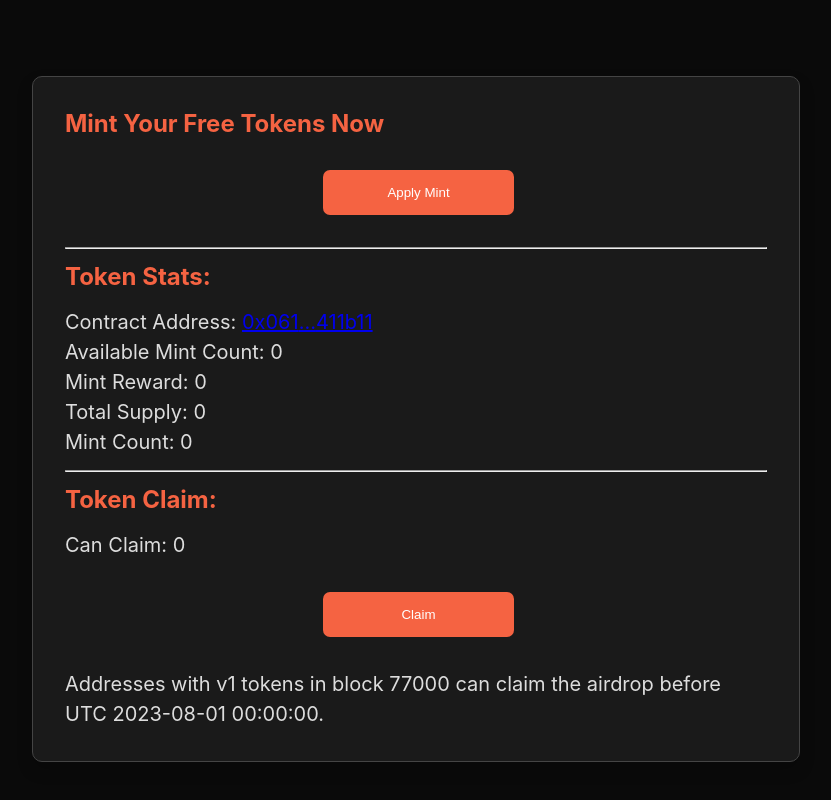
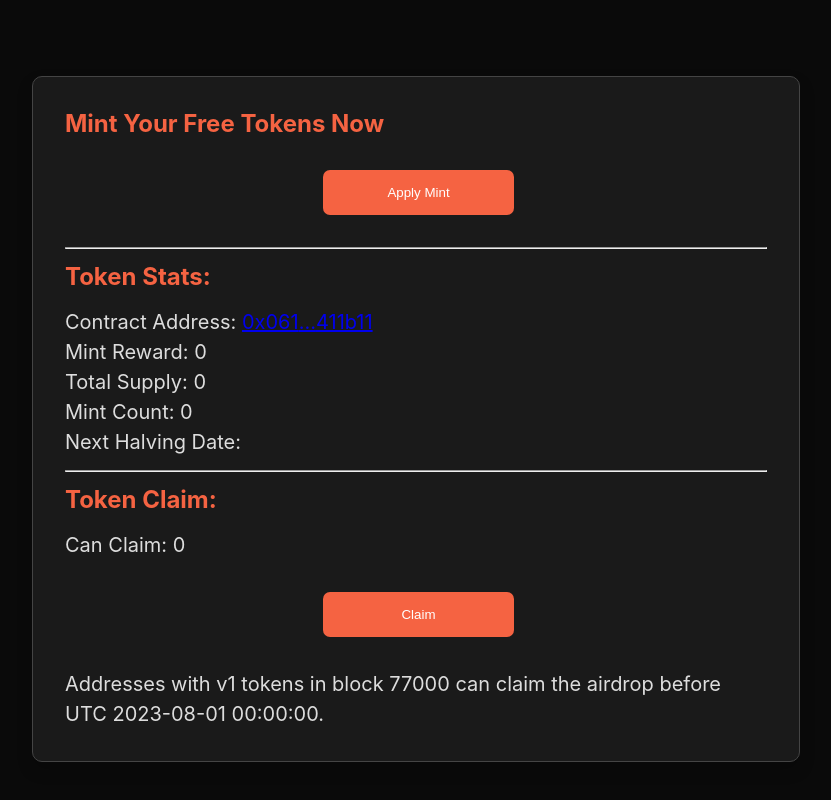
Before and after one commit to spirit-stone-world/interface, a React (Create React App) app: page / in a window 1280 px wide. Shown: the part 1131-1931 px from the top of the page, without its empty margins (224-1055 px from the left). Built offline with nearby package versions, Linux system fonts and the light colour scheme; the HTML template or start-up script is replaced by a standard one.

Commit message:
add halving time

```diff
--- a/src/App.js
+++ b/src/App.js
@@ -16,6 +16,7 @@ function App() {
   const [totalSupply, setTotalSupply] = useState(0)
   const [mintCount, setMintCount] = useState(0)
   const [claimCount, setClaimCount] = useState(0)
+  const [halveTime, setHalveTime] = useState('')
   const [isConnected, setIsConnected] = useState(false)
 
   // Create interval on component mount and clear on component unmount
@@ -125,14 +126,23 @@ function App() {
       //const decimal = (await contract.call('decimals'))[0]
       const factor = 1000000000000000000
       // make contract call
-      const availableMintCount = await contract.call('available_mint_count')
-      setAvailableMintCount(availableMintCount.toString())
+      //const availableMintCount = await contract.call('available_mint_count')
+      //setAvailableMintCount(availableMintCount.toString())
       const blockReward = Number(await contract.call('block_reward')) / factor
       setBlockReward(blockReward.toString())
       const totalSupply = Number(await contract.call('totalSupply')) / factor
       setTotalSupply(totalSupply.toString())
       const mintCount = await contract.call('mint_count')
       setMintCount(mintCount.toString())
+      //const isCandidate = await contract.call('is_mint_candidate', [address, ])
+      //console.log('isCandidate:', isCandidate)
+      //setIsCandidate(isCandidate ? 'Yes' : 'No')
+      const startTime = Number(await contract.call('start_time'))
+      const n = Math.floor(mintCount / 400000) + 1
+      const halveTime = startTime + 400000 * 50 * n
+      // show local time str
+      const localHavleTime = new Date(halveTime * 1000)
+      setHalveTime(localHavleTime.toLocaleString())
 
       await updateClaimInfo(factor)
     }
@@ -192,10 +202,10 @@ function App() {
                   {contractAddress.slice(0, 5)}...{contractAddress.slice(60)}
                 </a>
               </p>
-              <p>Available Mint Count: {availableMintCount}</p>
               <p>Mint Reward: {blockReward}</p>
               <p>Total Supply: {totalSupply}</p>
               <p>Mint Count: {mintCount}</p>
+              <p>Next Halving Date: {halveTime}</p>
 
               <hr />
               <h2> Token Claim:</h2>
```
